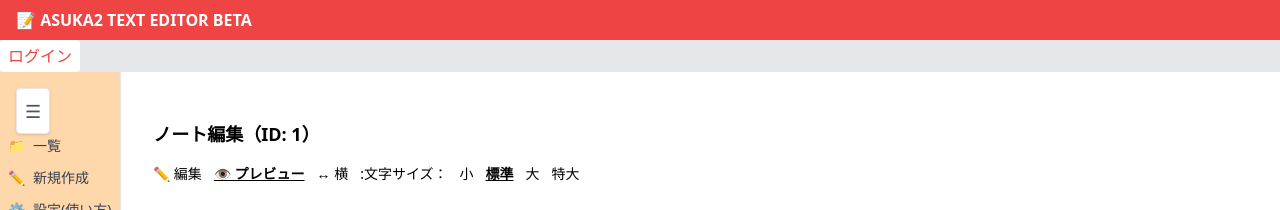
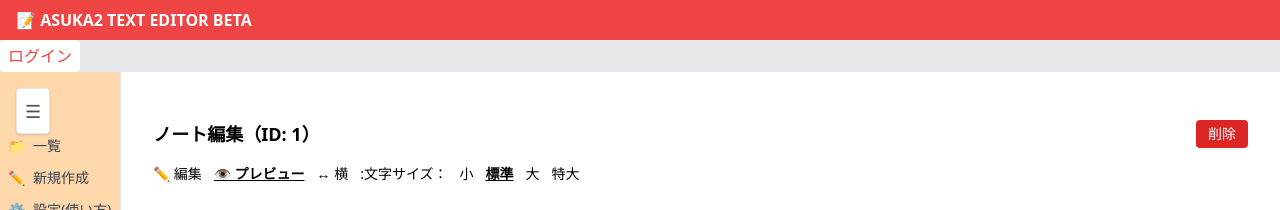
Before and after one commit to KeithCCC/linkmemo, a React (Vite) app: page /edit/1 in a window 1280 px wide. Shown: the top 210 px of the page. Built offline with nearby package versions, Linux system fonts and the light colour scheme; no server answers.

Commit message:
recall delete

```diff
--- a/src/screens/NoteEditScreen.jsx
+++ b/src/screens/NoteEditScreen.jsx
@@ -141,6 +141,22 @@ export default function NoteEditScreen({ user }) {
 
         {isSaving && <span className="text-yellow-600 text-sm ml-4">💾 自動保存中...</span>}
         {saveSuccess && <span className="text-green-600 text-sm ml-4">✅ 保存しました！</span>}
+        {/* ✅ 削除ボタン（復活版） */}
+        {noteIdRef.current && (
+
+          <button
+            onClick={async () => {
+              if (confirm("このノートを削除してもよろしいですか？")) {
+                await deleteNote(user.uid, noteIdRef.current);
+                navigate("/", { replace: true });
+              }
+            }}
+            className="bg-red-600 text-white px-3 py-1 text-sm rounded hover:bg-red-700"
+          >
+            削除
+          </button>
+        )}
+
       </div>
       <div className="flex gap-3 text-sm mb-2">
         <button onClick={() => changeMode("edit")} className={mode === "edit" ? "font-bold underline" : ""}>✏️ 編集</button>
@@ -151,6 +167,8 @@ export default function NoteEditScreen({ user }) {
         <button onClick={() => changeFontSize("base")} className={fontSize === "base" ? "font-bold underline" : ""}>標準</button>
         <button onClick={() => changeFontSize("lg")} className={fontSize === "lg" ? "font-bold underline" : ""}>大</button>
         <button onClick={() => changeFontSize("xl")} className={fontSize === "xl" ? "font-bold underline" : ""}>特大</button>
+
+
       </div>
 
 
```
Lines whose indentation alone changed are shown as unchanged.
